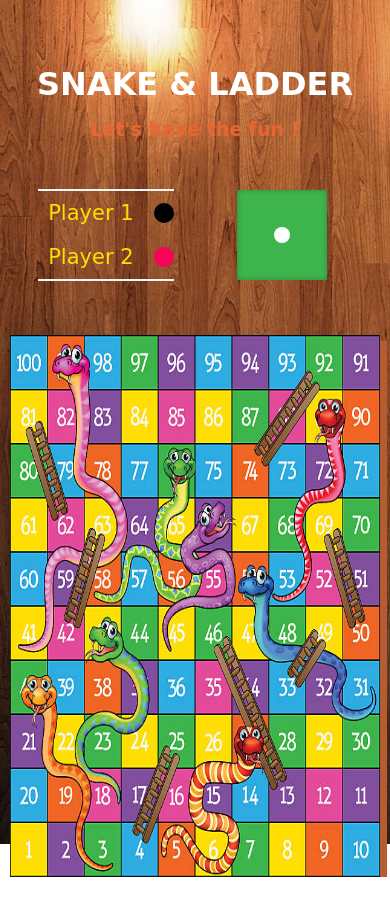
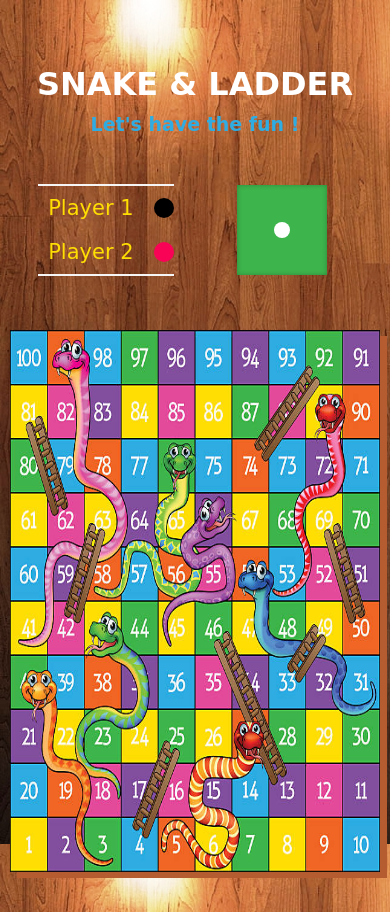
Before and after one commit to chithra2022/SnakeAndLadder, a plain HTML site: page index.html in a window 390 px wide. Before the commit the page ends 877 px from the top, so only its background shows below. Drawn offline with Linux system fonts and the light colour scheme.

Commit message:
second commit

```diff
--- a/css/style.css
+++ b/css/style.css
@@ -5,7 +5,7 @@
 body{
 	height: 100vh;
 	background-image: url("../img/bg.jpg");
-  	background-repeat: no-repeat;
+  	background-repeat: repeat;
   	background-size: cover;
 }
 .play_area{
@@ -31,6 +31,7 @@ body{
   	background-size: cover;
 	background-size: 100% 100%;
 	box-shadow: 7px 6px #b55d30;
+	margin-bottom: 40px;
 }
 .move-dot1, .move-dot2{
 	width: 22px;
@@ -51,7 +52,7 @@ body{
 }
 p{
 	font-size: 19px;
-	color: #e96632;
+	color: #2face2;
 	font-weight: bold;
 	padding-top: 15px;
 }
@@ -210,7 +211,8 @@ p{
 	}
 	.mainleft{
 		display: flex;
-		justify-content: space-evenly;align-items:center;
+		justify-content: space-evenly;
+		align-items:center;
 	}
 	.middle{
 		padding-top: 5px;
@@ -223,4 +225,7 @@ p{
 		height: 20px;
 		margin-left: 10px;
 	}
+	p{
+		padding-top: 10px;
+	}
 }
--- a/js/playgame.js
+++ b/js/playgame.js
@@ -18,14 +18,14 @@ function Click_Dice() {
 	if(click % 2 == 1){
 		player_one_turn = true;
 		first_player(player_one_turn);
-		player_one_active.style.color = "#ffde03";
-		player_two_active.style.color = "white";
+		player_one_active.style.color = "white";
+		player_two_active.style.color = "#ffde03";
 	}
 	else{
 		player_two_turn = true;
 		second_player(player_two_turn);
-		player_one_active.style.color = "white";
-		player_two_active.style.color = "#ffde03";
+		player_one_active.style.color = "#ffde03";
+		player_two_active.style.color = "white";
 	}
 }
 function first_player(player_one_turn){
```
